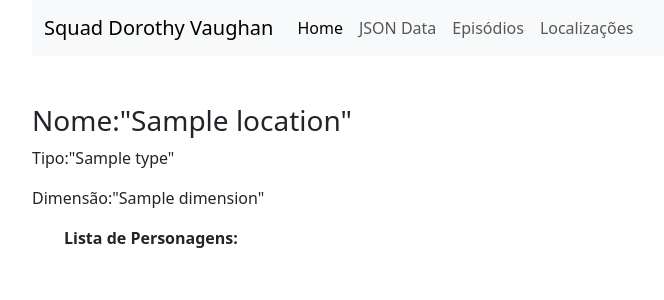
After one commit to CarolinaSanches24/desafio-RickAndMorty-SquadDorothy-Vaughan, a Flask app: template templates/location.html in a window 1280 px wide. The commit adds this page. Shown: the top 300 px of the page, without its empty margins (50-714 px from the left). Run offline with Flask 3, Linux system fonts and the light colour scheme; the template is opened without the code that fills it: most values are stand-ins (such as "Sample title", 1, 10 or a date in 2020).

Commit message:
feat: adicionado rota location e template location.html

```diff
--- a/app.py
+++ b/app.py
@@ -71,3 +71,12 @@ def get_locations():
         locations.append(location);
 
     return {"locations":locations}
+
+@app.route("/location/<id>") # obter uma location
+def get_location(id):
+    url = f"https://rickandmortyapi.com/api/location/{id}"
+    response = urllib.request.urlopen(url)
+    data = response.read();
+    location_dict = json.loads(data);
+
+    return render_template("location.html", location=location_dict);
--- /dev/null
+++ b/templates/location.html
@@ -0,0 +1,12 @@
+{% extends "layout.html"%} {% block content %} <br /><br />
+
+<h3>Nome:"{{location.name}}"</h3>
+<p>Tipo:"{{location.type}}"</p>
+<p>Dimensão:"{{location.dimension}}"</p>
+<ul class="list-group" style="padding-left: 2em">
+  <b>Lista de Personagens:</b>
+
+  <!--! Falta Adicionar lista com os personagens que aparecem na localização-->
+  <!-- *Falta adicionar o Link para a página de perfil do personagem  -->
+</ul>
+{% endblock %}
--- a/templates/locations.html
+++ b/templates/locations.html
@@ -16,6 +16,11 @@
       <td>"{{location.name}}"</td>
       <td>"{{location.type}}"</td>
       <td>"{{location.dimension}}"</td>
+      <td>
+        <a href="/location/{{location.id}}" class="btn btn-primary"
+          >Ver Perfil da Localização</a
+        >
+      </td>
     </tr>
     {% endfor%}
   </tbody>
```
